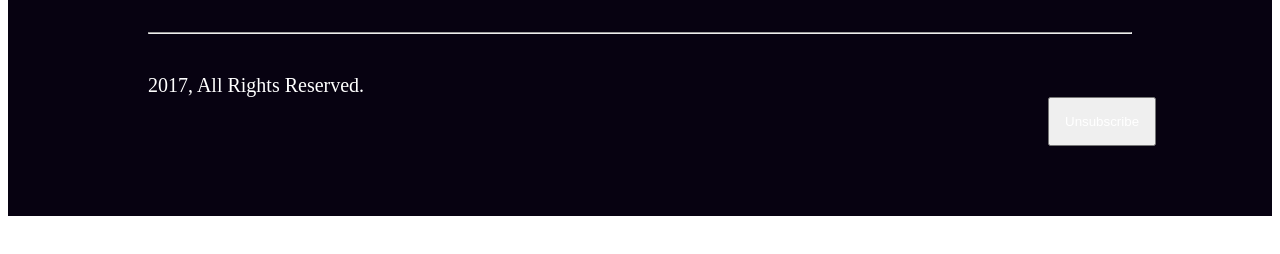
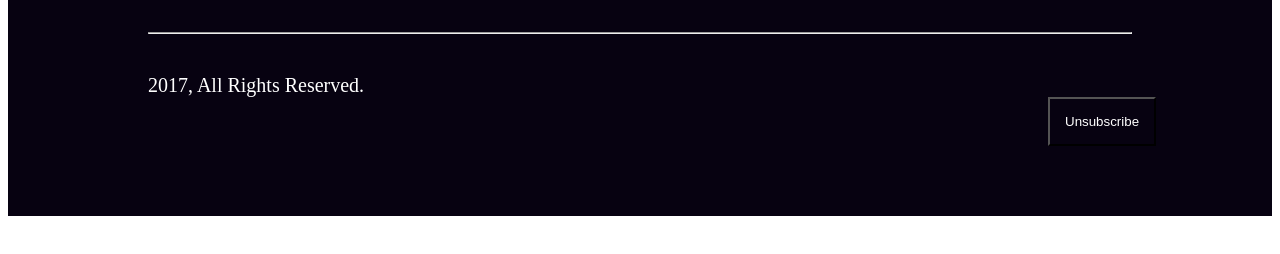
Before and after one commit to Mohammad-imran75/my-assignment-portfolio, a plain HTML site: page index.html in a window 1280 px wide. Shown: the part 5414-5668 px from the top of the page. Drawn offline with Linux system fonts and the light colour scheme.

Commit message:
edit footer section

```diff
--- a/styles/style.css
+++ b/styles/style.css
@@ -318,5 +318,6 @@
     margin-left: 900px;
     margin-bottom: 70px;
     padding: 15px;
-    color: #FFFFFF;
+    color:#FFFFFF;
+    background-color: #070211;
 }
```
